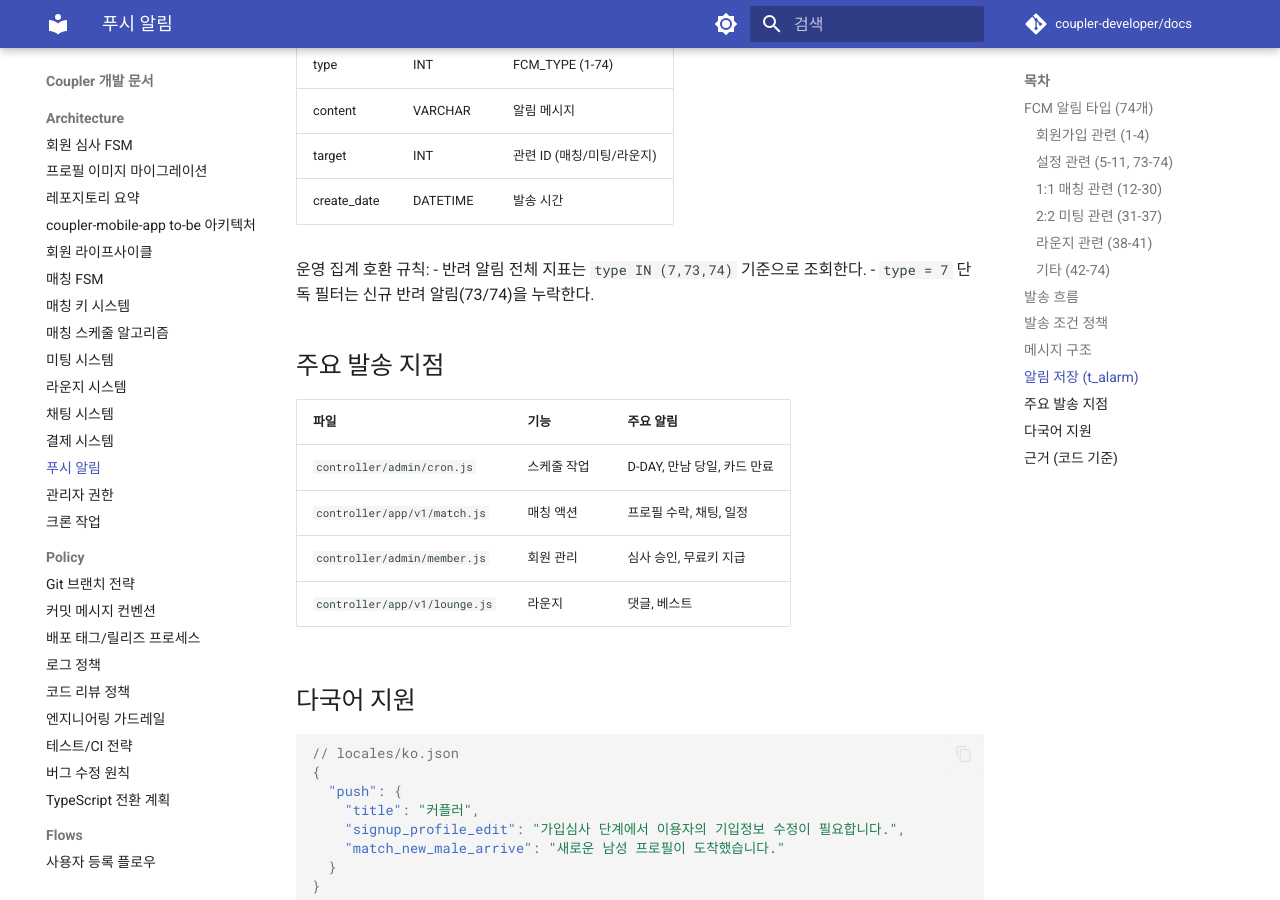
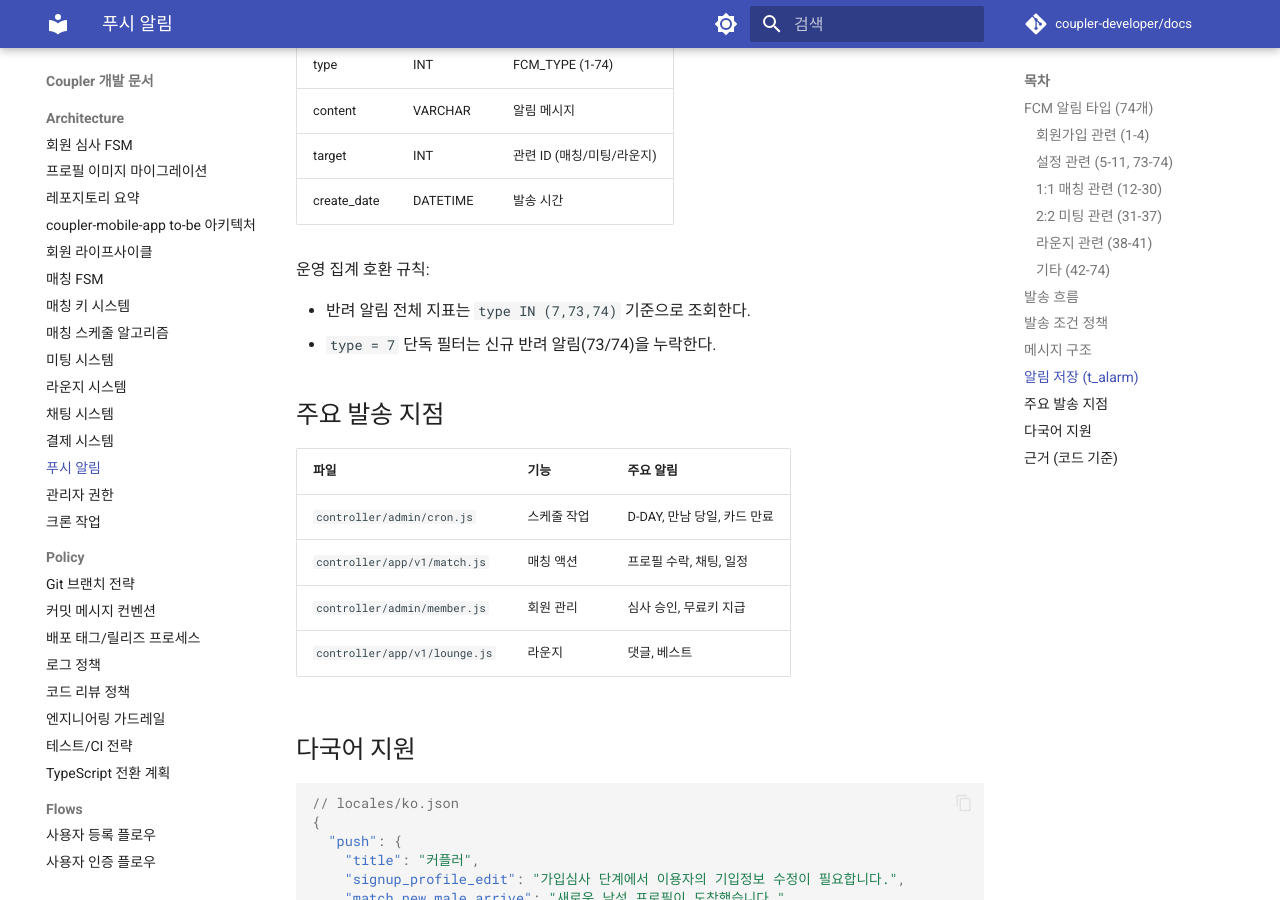
Before and after one commit to coupler-developer/docs, an MkDocs documentation site: the page built from content/architecture/push-notification.md, in a window 1280 px wide and 900 px high, scrolled down 4011 px. Built offline with MkDocs 1.6.1 and Material for MkDocs 9.7.7, drawn with Linux system fonts in a browser that asks for light colours; comment, search, counter and statistics services are not loaded.

Commit message:
chore: lint fix

```diff
--- a/content/architecture/push-notification.md
+++ b/content/architecture/push-notification.md
@@ -133,6 +133,7 @@ sequenceDiagram
 | create_date | DATETIME | 발송 시간 |
 
 운영 집계 호환 규칙:
+
 - 반려 알림 전체 지표는 `type IN (7,73,74)` 기준으로 조회한다.
 - `type = 7` 단독 필터는 신규 반려 알림(73/74)을 누락한다.
 
--- a/mkdocs.yml
+++ b/mkdocs.yml
@@ -78,7 +78,6 @@ nav:
       - 코드 리뷰 정책: policy/code-review-policy.md
       - 엔지니어링 가드레일: policy/engineering-guardrails.md
       - 테스트/CI 전략: policy/testing-strategy.md
-      - 버그 수정 원칙: policy/bugfix-principles.md
       - TypeScript 전환 계획: policy/typescript-migration-plan.md
   - Flows:
       - 사용자 등록 플로우: flows/cross-project/user-registration-flow.md
```
